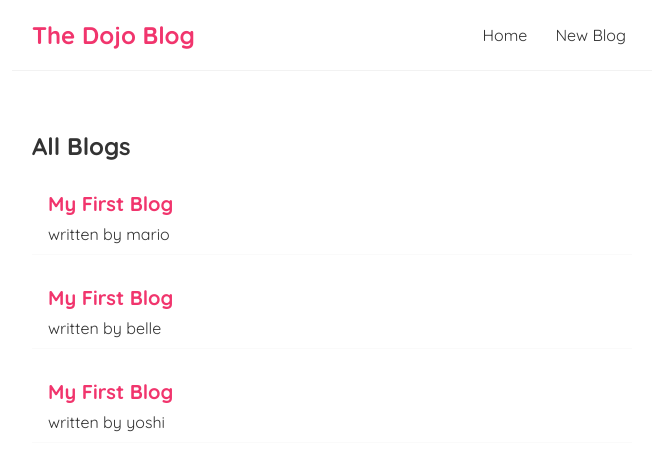
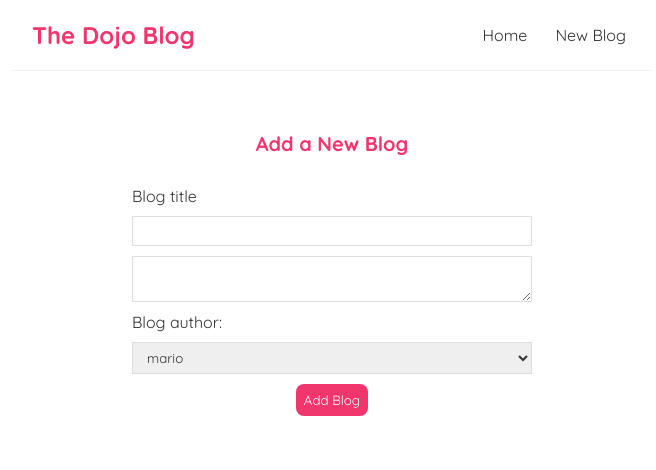
Before and after one commit to Godbrand0/react-blog, a React (Create React App) app: page /create in a window 1280 px wide. Shown: the top 470 px of the page, without its empty margins (308-964 px from the left). Built offline with nearby package versions, Linux system fonts and the light colour scheme; data requests are answered from the project's data file.

Commit message:
reuse-custom-hooks-and-blogdetails

```diff
--- a/src/App.js
+++ b/src/App.js
@@ -2,6 +2,7 @@
 import Home from "./Home";
 import { BrowserRouter as Router, Route, Switch } from "react-router-dom";
 import Create from "./Create";
+import BlogDetails from "./BlogDetails";
 
 function App() {
   return (
@@ -10,11 +11,14 @@
         <Navbar />
         <div className="content">
           <Switch>
-            <Route exact Path="/">
+            <Route exact path="/">
               <Home />
             </Route>
-            <Route Path="/create">
+            <Route path="/create">
               <Create />
+            </Route>
+            <Route path="/blogs/:id">
+              <BlogDetails />
             </Route>
           </Switch>
         </div>
--- /dev/null
+++ b/src/BlogDetails.js
@@ -0,0 +1,27 @@
+import { useParams } from "react-router-dom";
+import useFetch from "./useFetch";
+
+const BlogDetails = () => {
+  const { id } = useParams();
+  const {
+    data: blog,
+    error,
+    isPending,
+  } = useFetch("http://localhost:8000/blogs/" + id);
+
+  return (
+    <div className="blog-details">
+      {isPending && <div> Loading...</div>}
+      {error && <div>{error}</div>}
+      {blog && (
+        <article>
+          <h2>{blog.title}</h2>
+          <p>written by {blog.author}</p>
+          <div>{blog.body}</div>
+        </article>
+      )}
+    </div>
+  );
+};
+
+export default BlogDetails;
--- a/src/BlogList.js
+++ b/src/BlogList.js
@@ -1,11 +1,15 @@
+import { Link } from "react-router-dom/cjs/react-router-dom";
+
 const BlogList = ({ blogs, title }) => {
   return (
     <div className="Blog-list">
       <h2>{title}</h2>
       {blogs.map((blog) => (
         <div className="blog-preview" key={blog.id}>
-          <h2>{blog.title}</h2>
-          <p>written by {blog.author}</p>
+          <Link to={`/blogs/${blog.id}`}>
+            <h2>{blog.title}</h2>
+            <p>written by {blog.author}</p>
+          </Link>
         </div>
       ))}
     </div>
--- a/src/Create.js
+++ b/src/Create.js
@@ -2,6 +2,17 @@
   return (
     <div className="create">
       <h2>Add a New Blog</h2>
+      <form method="post">
+        <label>Blog title</label>
+        <input type="text" required />
+        <textarea required></textarea>
+        <label>Blog author:</label>
+        <select>
+          <option value="mario">mario</option>
+          <option value="yoshi">yoshi</option>
+        </select>
+        <button>Add Blog</button>
+      </form>
     </div>
   );
 };
--- a/src/Navbar.js
+++ b/src/Navbar.js
@@ -1,10 +1,12 @@
+import { Link } from "react-router-dom";
+
 const Navbar = () => {
   return (
     <nav className="navbar">
       <h1>The Dojo Blog</h1>
       <div className="links">
-        <a href="/">Home</a>
-        <a href="/create">New Blog</a>
+        <Link to="/">Home</Link>
+        <Link to="/create">New Blog</Link>
       </div>
     </nav>
   );
--- a/src/index.css
+++ b/src/index.css
@@ -47,3 +47,54 @@
   color: #f1356d;
   margin-bottom: 8px;
 }
+.blog-preview a {
+  text-decoration: none;
+}
+
+.blog-details h2 {
+  font-size: 20px;
+  color: #f1356d;
+  margin-bottom: 10px;
+}
+.blog-details div {
+  margin: 20px 0;
+}
+.blog-details button {
+  background: #f1356d;
+  color: #fff;
+  border: 0;
+  padding: 8px;
+  cursor: pointer;
+}
+.create {
+  max-width: 400px;
+  margin: 0 auto;
+  text-align: center;
+}
+.create label {
+  text-align: left;
+  display: block;
+}
+.create h2 {
+  font-size: 20px;
+  color: #f1356d;
+  margin-bottom: 30px;
+}
+.create input,
+.create textarea,
+.create select {
+  width: 100%;
+  padding: 6px 10px;
+  margin: 10px 0;
+  border: 1px solid #ddd;
+  box-sizing: border-box;
+  display: block;
+}
+.create button {
+  background: #f1356d;
+  color: #fff;
+  border: 0;
+  padding: 8px;
+  border-radius: 8px;
+  cursor: pointer;
+}
--- a/src/useFetch.js
+++ b/src/useFetch.js
@@ -6,8 +6,10 @@
   const [error, setError] = useState(null);
 
   useEffect(() => {
+    const abortCont = new AbortController();
+
     setTimeout(() => {
-      fetch(url)
+      fetch(url, { signal: abortCont.signal })
         .then((res) => {
           if (!res.ok) {
             throw new Error("could not connect");
@@ -20,10 +22,16 @@
           setError(null);
         })
         .catch((err) => {
-          setIsPending(false);
-          setError(err.message);
+          if (err.name == "AbortError") {
+            console.log("fetch aborted");
+          } else {
+            setIsPending(false);
+            setError(err.message);
+          }
         });
     }, 1000);
+
+    return () => abortCont.abort();
   }, [url]);
   return { data, isPending, error };
 };
```
